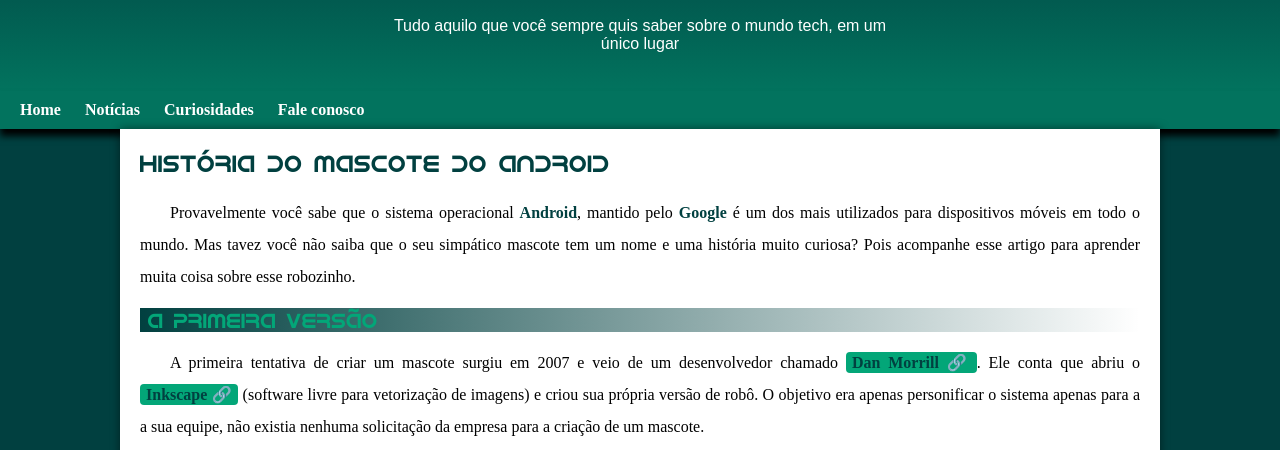
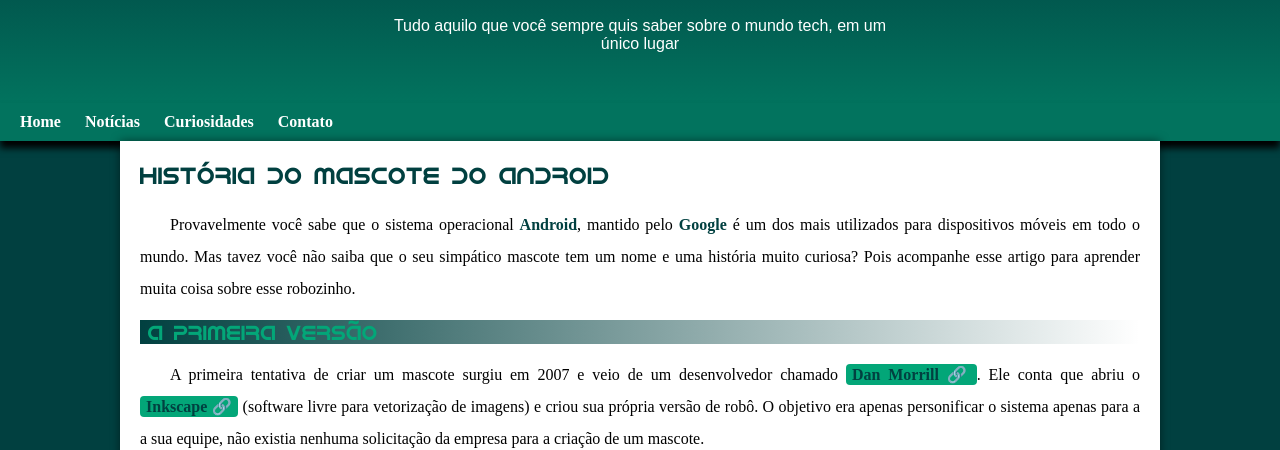
Before and after one commit to JulianoReneerkens/projeto-01, a plain HTML site: page index.html in a window 1280 px wide. Shown: the part 99-549 px from the top of the page. Drawn offline with Linux system fonts and the light colour scheme; a web font is replaced by a local one.

Commit message:
atualização do padding menu

```diff
--- a/estilo/style.css
+++ b/estilo/style.css
@@ -45,12 +45,12 @@ header > p {
     font-family: var(--font-padrao);
     font-size: 1,2em;
     max-width: 500px;
+    padding-bottom: 50px;
     padding-right: 10px;
     padding-left: 10px;
     margin: auto;
-    font-weight: normal
-    text-shadow: 2px 2px 0px black;
-    padding-bottom: 37px;
+    font-weight: normal;
+
 
 }
 
--- a/index.html
+++ b/index.html
@@ -17,7 +17,7 @@
         <a href="#">Home</a>
         <a href="#">Notícias</a>
         <a href="#">Curiosidades</a>
-        <a href="#">Fale conosco</a>
+        <a href="#">Contato</a>
     </nav>
     <main>
        <article>
```
